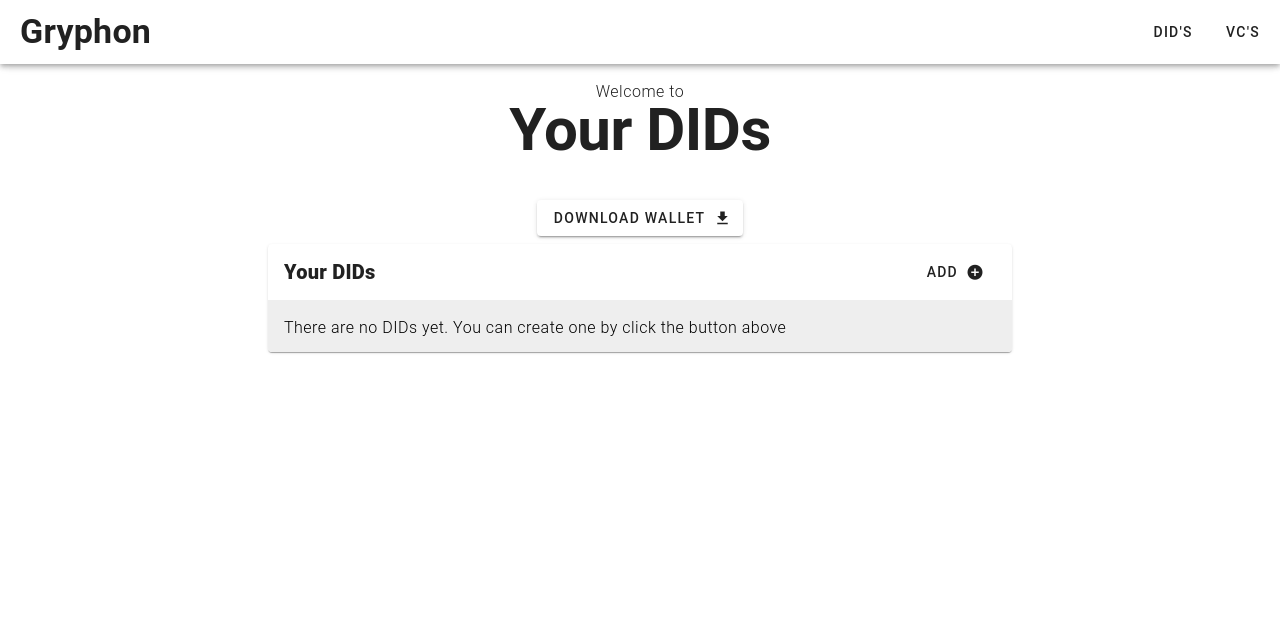
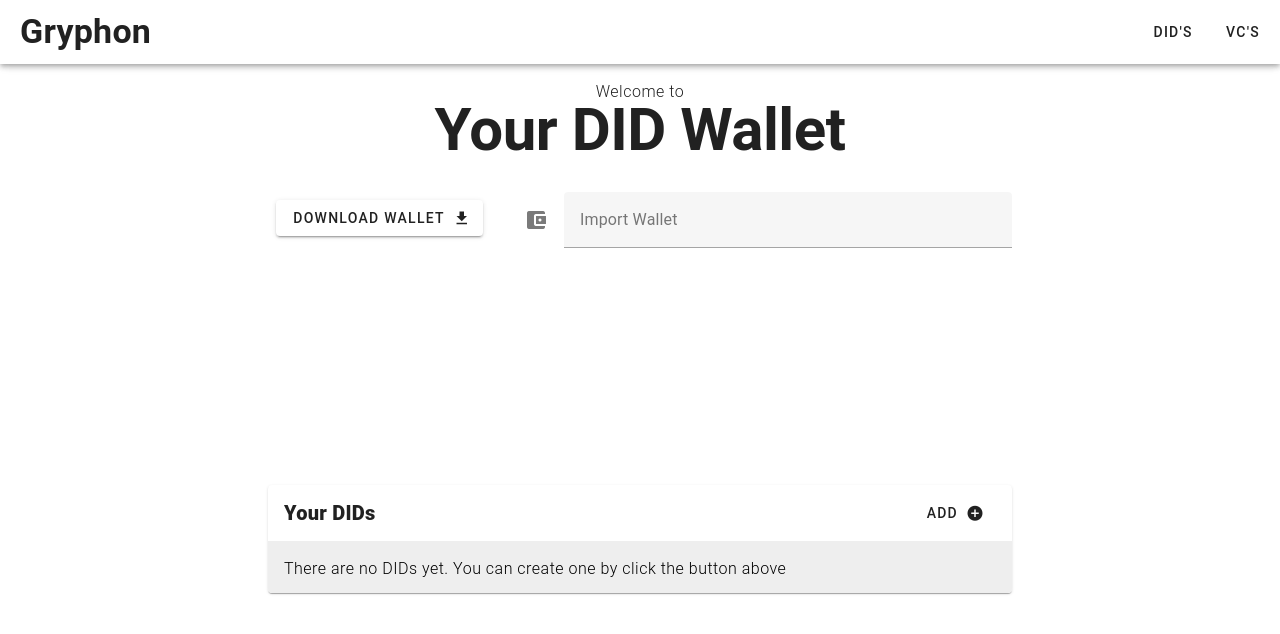
Before and after one commit to KRolander/Gryphon, a Vue app in the folder frontend/: page /dids in a window 1280 px wide. Shown: the top 634 px of the page. Built offline with nearby package versions, Linux system fonts and the light colour scheme.

Commit message:
💄 Added field to import wallet

```diff
--- a/frontend/src/views/DIDsPage.vue
+++ b/frontend/src/views/DIDsPage.vue
@@ -7,14 +7,27 @@
     <div>
       <div class="mb-8 text-center">
         <div class="text-body-1 font-weight-light mb-n1">Welcome to</div>
-        <h1 class="text-h2 font-weight-bold">Your DIDs</h1>
+        <h1 class="text-h2 font-weight-bold">Your DID Wallet</h1>
       </div>
     </div>
 
     <!-- Import/Export wallet -->
-    <v-btn class="ma-2" @click="exportWallet">
-      Download Wallet <v-icon icon="mdi mdi-download" end></v-icon
-    ></v-btn>
+    <v-row class="w-100">
+      <v-col cols="4">
+        <v-btn class="ma-2" @click="exportWallet">
+          Download Wallet <v-icon icon="mdi-download" end></v-icon
+        ></v-btn>
+      </v-col>
+      <v-col cols="8">
+        <v-file-input
+          label="Import Wallet"
+          prepend-icon="mdi-wallet"
+          accept=".json"
+          v-model="walletFile"
+          @change="importWallet"
+        />
+      </v-col>
+    </v-row>
 
     <!-- Card containing DIDs -->
     <v-row class="w-100">
@@ -163,6 +176,7 @@ export default {
     return {
       DIDs: [],
       wallet: null,
+      walletFile: null,
 
       // Session info
       // TODO: use the keycloak sub as userId instead of the hardcoded one
@@ -258,6 +272,33 @@ export default {
 
     async exportWallet() {
       await this.wallet.exportWallet(this.userId)
+    },
+
+    async importWallet() {
+      // Check that there is a file and a passphrase
+      // TODO: Prompt the user for the passphrase instead of using the local one
+      if (!this.walletFile || !this.passphrase) {
+        alert("Please select a file and enter a passphrase")
+        return
+      }
+
+      try {
+        await this.wallet.importWallet(this.walletFile, this.userId, this.passphrase)
+
+        // Update DIDs in UI
+        this.DIDs = Object.entries(this.wallet.dids).map(([did, data]) => ({
+          did,
+          name: data.metadata?.name || 'Unnamed DID'
+        }))
+        alert("Wallet imported successfully!")
+
+        // Cleanup variables
+        this.walletFile = null
+        // this.passphrase = ''
+
+      } catch (err) {
+        alert(err.message)
+      }
     }
   },
   computed: {
```
